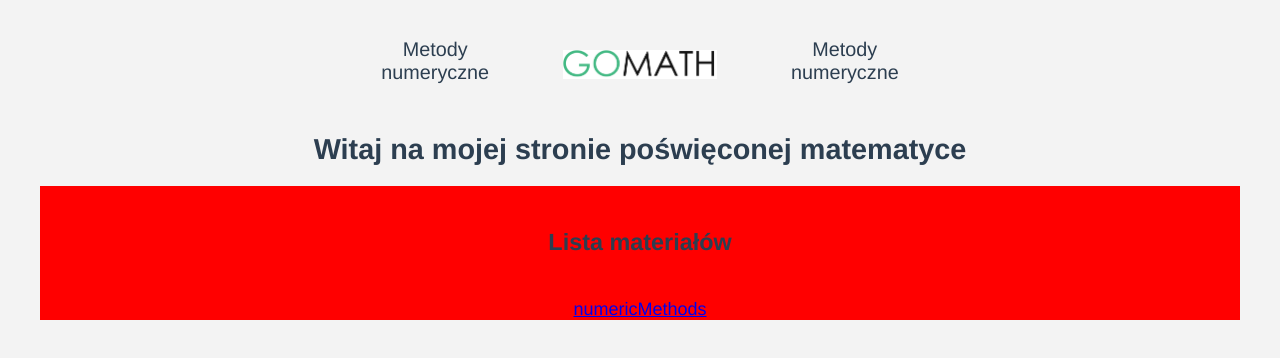
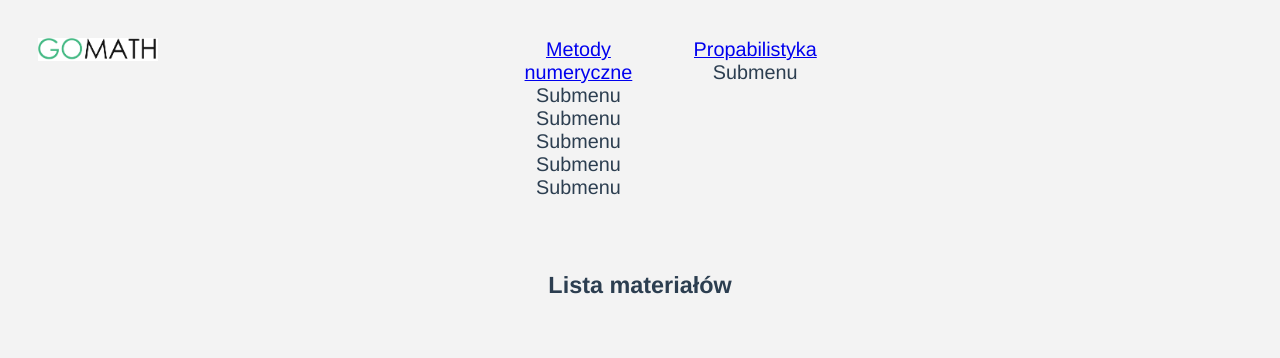
Before and after one commit to KacperKukula/gomath, a Vue app: page /numericMethods in a window 1280 px wide. Shown: the top 358 px of the page. Built offline with nearby package versions, Linux system fonts and the light colour scheme.

Commit message:
added menu draft

```diff
--- a/src/App.vue
+++ b/src/App.vue
@@ -1,44 +1,28 @@
 <template>
-  <nav>
+  <menuGoMath :items="routes" />
+  <!-- <nav>
     <router-link to="/numeric-methods" class="nav-cell">Metody numeryczne</router-link>
     <router-link to="/" class="nav-cell"><img class="logo" src="./assets/LOGO.png" alt="GOMATH"></router-link>
     <router-link to="/numeric-methods" class="nav-cell">Metody numeryczne</router-link>
-  </nav>
+  </nav> -->
   <router-view/>
 </template>
 
 <script>
+import { useRouter } from 'vue-router';
+import menuGoMath from './components/menuGoMath.vue'
 
+export default {
+  setup() {
+    const router = useRouter();
+    return { routes: router.options.routes }
+  },
+  components: {
+    menuGoMath
+  }
+}
 </script>
 
 <style scoped>
-nav {
-  padding: 30px;
-  display: flex;
-  justify-content: center;
-  align-items: flex-end;
-  gap: 4vw;
-}
-
-nav .nav-cell {
-  max-width: 12vw;
-  font-weight: 500;
-  overflow-x: hidden;
-  font-size: 1.1rem;
-  text-decoration: none;
-  color: var(--secondary-color);
-}
-
-nav .nav-cell.router-link-exact-active {
-  color: var(--primary-color);
-  -webkit-box-shadow: 0px 0px 8px 1px rgba(255,255,255,1);
-  -moz-box-shadow: 0px 0px 8px 1px rgba(255,255,255,1);
-  box-shadow: 0px 0px 8px 1px rgba(255,255,255,1);
-}
-
-/*main logo */
-.logo {
- width: clamp(120px, 100%, 320px);
-}
 
 </style>
--- /dev/null
+++ b/src/components/menuGoMath.vue
@@ -0,0 +1,67 @@
+<template>
+  <nav>
+    <div>
+        <!--LOGO-->
+        <router-link to="/" class="nav-cell">
+            <img class="logo" src="../assets/LOGO.png" alt="GOMATH">
+        </router-link>
+    </div>
+    <div class="nav-cell-wrapper">
+        <!--MENU TREE-->
+        <div v-for="(item, index) in items" :key="index" class="nav-cell">
+            <!--TITLE-->
+            <div class="nav-subsell main">
+                <router-link v-if="item.mainSite === false" :to="item.path" >{{ item.name }}</router-link>
+            </div>
+            <!--SUBMENU-->
+            <div v-for="(child, index) in item.children" :key="index" class="nav-subcell">
+                Submenu
+            </div>
+        </div>
+    </div>
+  </nav>
+</template>
+
+<script>
+export default {
+    props: {
+        items: { type: Array }
+    },
+    setup(props) {
+        console.log(props.items)
+    },
+}
+</script>
+
+<style>
+nav {
+  padding: 30px;
+  display: grid;
+  grid-template-columns: min-content auto;
+}
+nav .nav-cell {
+  max-width: 12vw;
+  font-weight: 500;
+  overflow-x: hidden;
+  font-size: 1.1rem;
+  text-decoration: none;
+  color: var(--secondary-color);
+}
+.nav-cell-wrapper {
+    display: flex;
+    justify-content: center;
+    gap: 3vw;
+}
+
+nav .nav-cell.router-link-exact-active {
+  color: var(--primary-color);
+  text-shadow: 0px 0px 8px rgb(165, 210, 162);
+}
+
+/*main logo */
+.logo {
+ width: clamp(120px, 100%, 320px);
+ object-fit: contain;
+ display: block;
+}
+</style>
--- a/src/router/index.js
+++ b/src/router/index.js
@@ -1,5 +1,6 @@
 import { createRouter, createWebHistory } from 'vue-router'
 import homeView from '../views/homeView.vue';
+import mainOfSubject from '../views/mainOfSubject.vue'
 import lessonMiscalculation from '../views/numericMethods/lessonMiscalculation';
 
 
@@ -10,15 +11,28 @@ import lessonMiscalculation from '../views/numericMethods/lessonMiscalculation';
 const routes = [
   {
     path: '/',
-    name: 'home',
+    name: 'Home',
     component: homeView,
-    displayTree: false,
+    mainSite: true,
   },
   {
     path: '/numericMethods',
-    name: 'numericMethods',
-    component: homeView,
-    displayTree: true,
+    name: 'Metody numeryczne',
+    component: mainOfSubject,
+    mainSite: false,
+    children: [
+      { path: 'misscalculation', component: lessonMiscalculation, },
+      { path: 'misscalculation', component: lessonMiscalculation, },
+      { path: 'misscalculation', component: lessonMiscalculation, },
+      { path: 'misscalculation', component: lessonMiscalculation, },
+      { path: 'misscalculation', component: lessonMiscalculation, },
+    ]
+  },
+  {
+    path: '/propabilistics',
+    name: 'Propabilistyka',
+    component: mainOfSubject,
+    mainSite: false,
     children: [
       {
         path: 'misscalculation',
--- a/src/views/numericMethods.vue
+++ b/src/views/mainOfSubject.vue
@@ -1,8 +1,11 @@
 <template>
-    <div></div>
+    <div>
+      <RouteListVue />
+    </div>
 </template>
 
 <script>
+import RouteListVue from '@/components/RouteList.vue'
 
 export default {
   computed: {
```
Also changed, not shown: src/components/menu.vue (deleted, +0 -13 lines).
